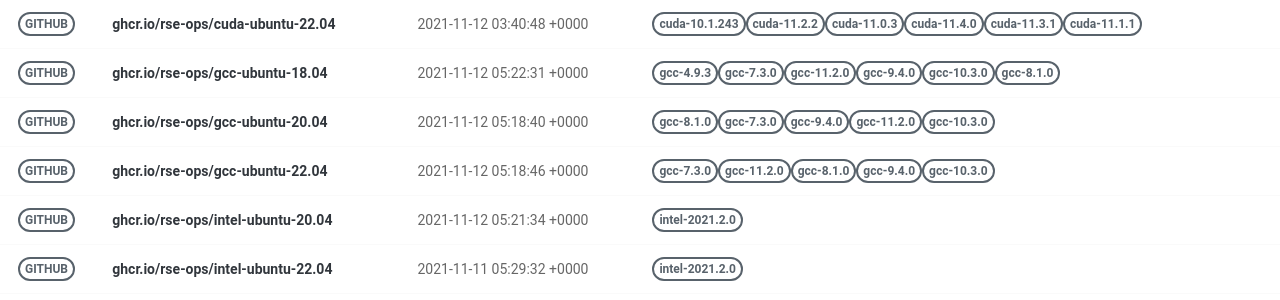
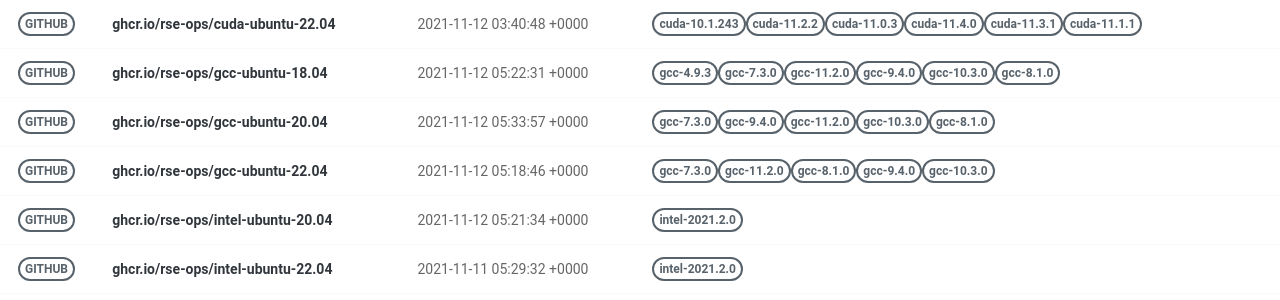
Before and after one commit to rse-ops/docker-images, a Jekyll site: the page built from pages/index.md, in a window 1280 px wide. Shown: the part 326-626 px from the top of the page. Built offline with Jekyll 4.4.1, drawn with Linux system fonts in a browser that asks for light colours; nearby versions of some CDN libraries.

Commit message:
Automated push to update library 2021-11-12

```diff
--- a/_library/ghcr.io-rse-ops-gcc-ubuntu-20.04.md
+++ b/_library/ghcr.io-rse-ops-gcc-ubuntu-20.04.md
@@ -1,14 +1,11 @@
 ---
 layout: container
 name: ghcr.io/rse-ops/gcc-ubuntu-20.04
-updated_at: 2021-11-12 05:18:40.791495
+updated_at: 2021-11-12 05:33:57.695399
 
 
 container_url: https://github.com/orgs/rse-ops/packages/container/package/gcc-ubuntu-20.04
 versions:
- - tag: gcc-8.1.0
-   dockerfile: https://github.com/rse-ops/docker-images/blob/main/ubuntu/gcc/Dockerfile
-   manifest: https://crane.ggcr.dev/manifest/ghcr.io/rse-ops/gcc-ubuntu-20.04:gcc-8.1.0
  - tag: gcc-7.3.0
    dockerfile: https://github.com/rse-ops/docker-images/blob/main/ubuntu/gcc/Dockerfile
    manifest: https://crane.ggcr.dev/manifest/ghcr.io/rse-ops/gcc-ubuntu-20.04:gcc-7.3.0
```
Also changed, not shown: other parts of _library/ghcr.io-rse-ops-gcc-ubuntu-20.04.md (+3 -0 lines).
